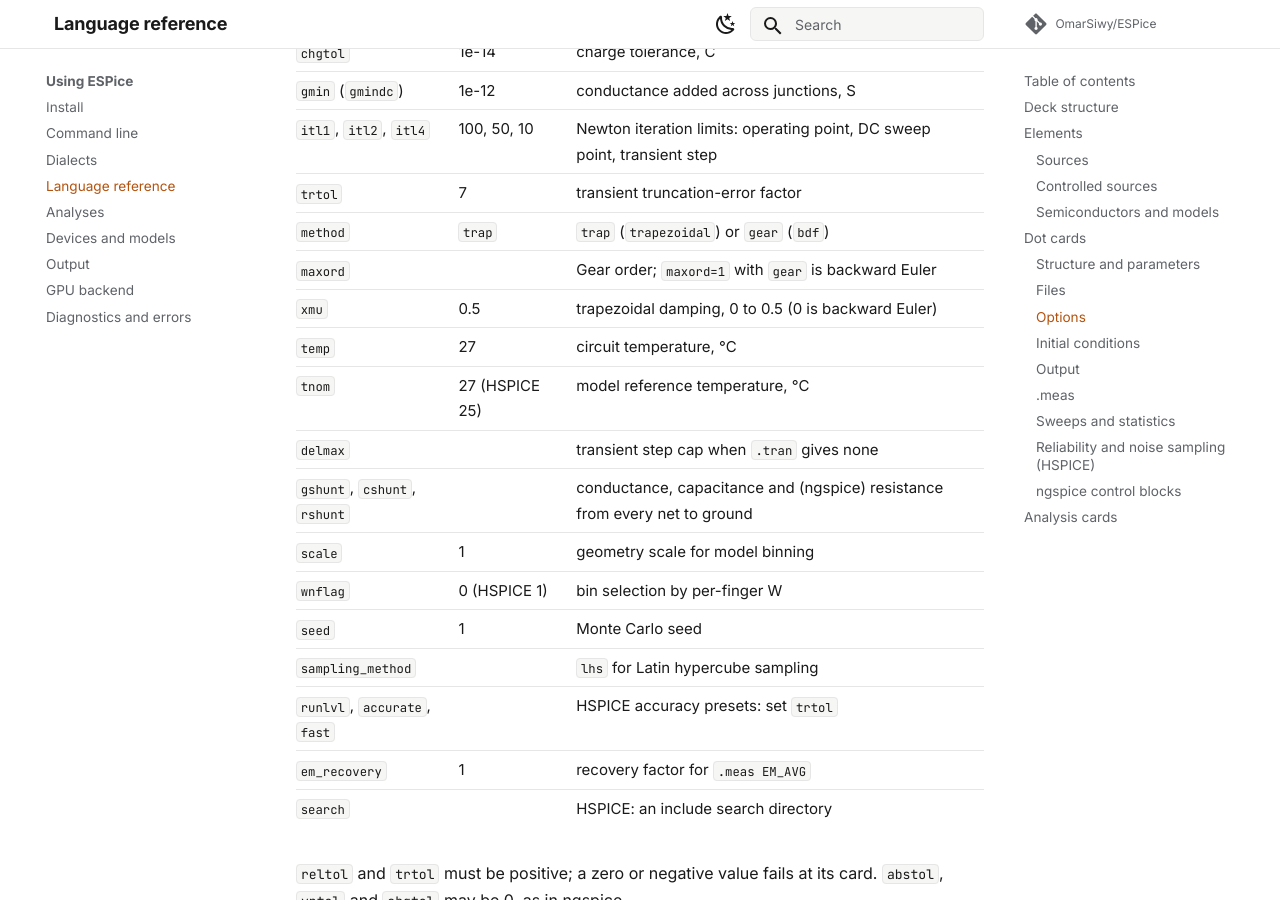
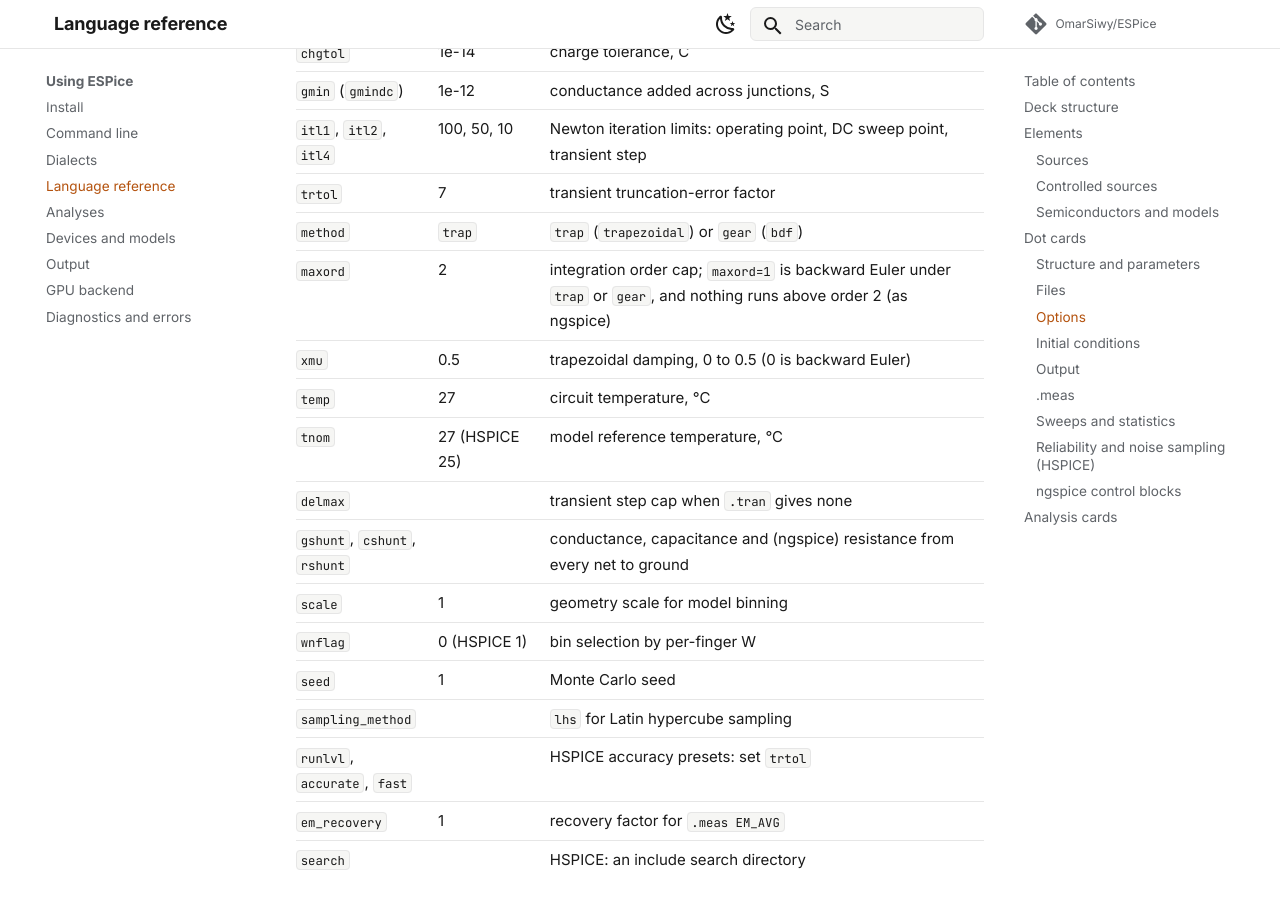
Before and after one commit to OmarSiwy/ESPice, an MkDocs documentation site: the page built from docs/using/reference.md, in a window 1280 px wide and 900 px high, scrolled down 6133 px. Built offline with MkDocs 1.6.1 and Material for MkDocs 9.7.7, drawn with Linux system fonts in a browser that asks for light colours; comment, search, counter and statistics services are not loaded.

Commit message:
frontend, tran: ngspice's maxord and default tmax (#56)
- maxord=1 runs backward Euler whatever the method: ngspice raises the
  order from 1 to 2 only when maxord > 1 (dctran.c:900). An LC tank under
  trap maxord=1 now damps to vmax 0.0758 as ngspice's does.
- The default tmax is min(tstep, (tstop - tstart)/50) (traninit.c:29-34):
  `.tran 1u 100u 90u` steps at 0.2u and saves 51 points.
- gear with maxord 3..6 stays Gear-2. The issue expected Gear-3, but
  ngspice 45 never raises the order past 2 either: the LC tank measures
  vmax 0.3406919 at maxord 2, 3 and 6 alike. Documented, with a fixture.

```diff
--- a/docs/using/reference.md
+++ b/docs/using/reference.md
@@ -176,7 +176,7 @@ against each `.option search='dir'`. Includes nest up to 32 levels.
 | `itl1`, `itl2`, `itl4` | 100, 50, 10 | Newton iteration limits: operating point, DC sweep point, transient step |
 | `trtol` | 7 | transient truncation-error factor |
 | `method` | `trap` | `trap` (`trapezoidal`) or `gear` (`bdf`) |
-| `maxord` | | Gear order; `maxord=1` with `gear` is backward Euler |
+| `maxord` | 2 | integration order cap; `maxord=1` is backward Euler under `trap` or `gear`, and nothing runs above order 2 (as ngspice) |
 | `xmu` | 0.5 | trapezoidal damping, 0 to 0.5 (0 is backward Euler) |
 | `temp` | 27 | circuit temperature, °C |
 | `tnom` | 27 (HSPICE 25) | model reference temperature, °C |
```
Also changed, not shown: CHANGELOGS.md (+1 -0 lines), docs/using/analyses.md (+7 -5 lines), 10 other files.
